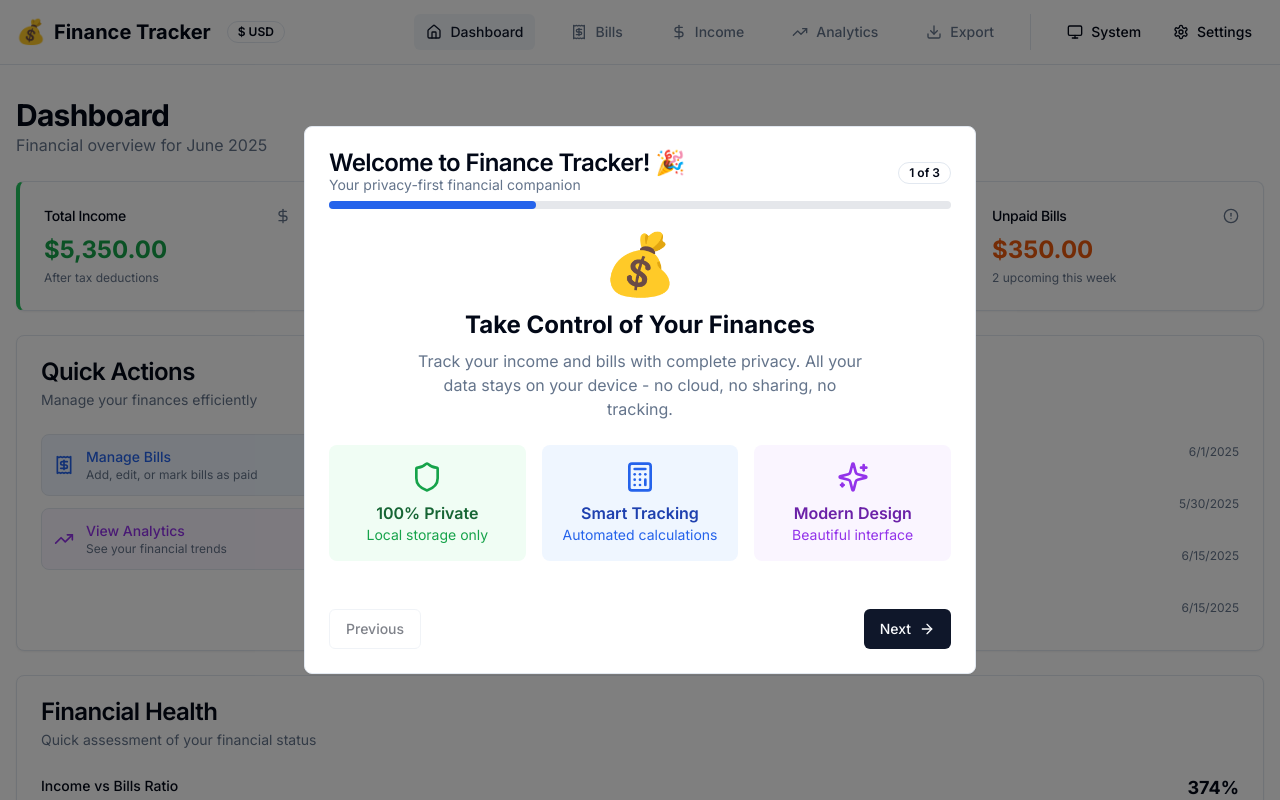
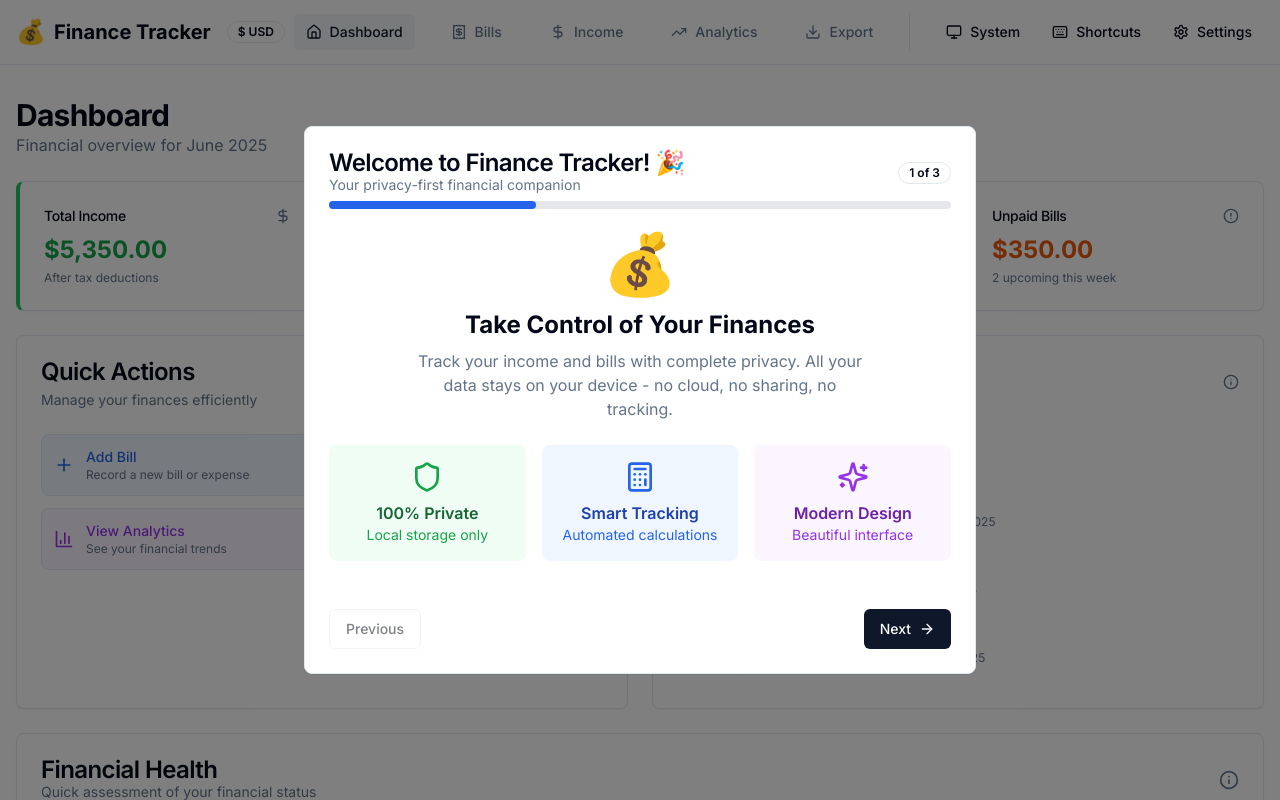
Before and after one commit to Mocsid/personal-finance-tracker, a Next.js app: page / in a window 1280 px wide. Shown: the top 800 px of the page. Built offline with nearby package versions, Linux system fonts and the light colour scheme.

Commit message:
Update dashboard components to use CurrencyDisplay and add comprehensive tooltips throughout the app

```diff
--- a/src/app/page.tsx
+++ b/src/app/page.tsx
@@ -6,7 +6,9 @@ import { RecentActivity } from '@/components/dashboard/recent-activity'
 import { QuickActions } from '@/components/dashboard/quick-actions'
 import { WelcomeWizard } from '@/components/onboarding/welcome-wizard'
 import { Card, CardContent, CardDescription, CardHeader, CardTitle } from '@/components/ui/card'
-import { formatCurrency, getMonthName, getCurrentMonth, getCurrentYear } from '@/lib/utils'
+import { Tooltip } from '@/components/ui/tooltip'
+import { getMonthName, getCurrentMonth, getCurrentYear } from '@/lib/utils'
+import { Info, TrendingUp, Target } from 'lucide-react'
 import useLocalStorage from '@/hooks/use-local-storage'
 
 // This would normally come from your database
@@ -24,8 +26,10 @@ export default function Dashboard() {
   const [hasCompletedOnboarding, setHasCompletedOnboarding] = useLocalStorage('hasCompletedOnboarding', false)
   const [userName] = useLocalStorage('userName', '')
   const [showWelcome, setShowWelcome] = useState(false)
+  const [mounted, setMounted] = useState(false)
 
   useEffect(() => {
+    setMounted(true)
     // Show welcome wizard for new users
     if (!hasCompletedOnboarding) {
       setShowWelcome(true)
@@ -41,9 +45,26 @@ export default function Dashboard() {
   const paidPercentage = (mockData.paidBills / mockData.totalBills) * 100
 
   const getGreeting = () => {
+    if (!mounted) return 'Dashboard'
     const hour = new Date().getHours()
     const greeting = hour < 12 ? 'Good morning' : hour < 18 ? 'Good afternoon' : 'Good evening'
     return userName ? `${greeting}, ${userName}!` : `${greeting}!`
+  }
+
+  const getFinancialHealthLevel = () => {
+    if (paidPercentage >= 80) return { level: 'Excellent', color: 'text-green-600', tip: 'Keep up the great work! You\'re on top of your finances.' }
+    if (paidPercentage >= 50) return { level: 'Good', color: 'text-orange-600', tip: 'You\'re doing well, but consider setting up auto-pay for recurring bills.' }
+    return { level: 'Needs Attention', color: 'text-red-600', tip: 'Focus on paying outstanding bills to improve your financial health.' }
+  }
+
+  const healthLevel = getFinancialHealthLevel()
+
+  if (!mounted) {
+    return (
+      <div className="flex justify-center items-center h-64">
+        <div className="animate-spin rounded-full h-8 w-8 border-b-2 border-primary"></div>
+      </div>
+    )
   }
 
   return (
@@ -76,14 +97,24 @@ export default function Dashboard() {
         {/* Financial Health Indicator */}
         <Card>
           <CardHeader>
-            <CardTitle>Financial Health</CardTitle>
-            <CardDescription>Quick assessment of your financial status</CardDescription>
+            <div className="flex items-center justify-between">
+              <div>
+                <CardTitle>Financial Health</CardTitle>
+                <CardDescription>Quick assessment of your financial status</CardDescription>
+              </div>
+              <Tooltip content="Your financial health is calculated based on income vs bills ratio and payment completion rate">
+                <Info className="h-5 w-5 text-muted-foreground" />
+              </Tooltip>
+            </div>
           </CardHeader>
           <CardContent>
             <div className="space-y-4">
               <div className="flex items-center justify-between">
                 <div className="space-y-1">
-                  <p className="text-sm font-medium">Income vs Bills Ratio</p>
+                  <div className="flex items-center space-x-2">
+                    <TrendingUp className="h-4 w-4 text-muted-foreground" />
+                    <p className="text-sm font-medium">Income vs Bills Ratio</p>
+                  </div>
                   <p className="text-xs text-muted-foreground">
                     Higher is better - shows how much income covers your bills
                   </p>
@@ -102,36 +133,47 @@ export default function Dashboard() {
 
               <div className="flex items-center justify-between">
                 <div className="space-y-1">
-                  <p className="text-sm font-medium">Bill Payment Progress</p>
+                  <div className="flex items-center space-x-2">
+                    <Target className="h-4 w-4 text-muted-foreground" />
+                    <p className="text-sm font-medium">Bill Payment Progress</p>
+                  </div>
                   <p className="text-xs text-muted-foreground">
                     Percentage of bills paid this month
                   </p>
                 </div>
                 <div className="text-right">
                   <div className="text-lg font-bold">{Math.round(paidPercentage)}%</div>
-                  <div className={`text-xs ${
-                    paidPercentage >= 80 ? 'text-green-600' : paidPercentage >= 50 ? 'text-orange-600' : 'text-red-600'
-                  }`}>
-                    {paidPercentage >= 80 ? 'Excellent' : paidPercentage >= 50 ? 'Good' : 'Needs Attention'}
+                  <div className={`text-xs ${healthLevel.color}`}>
+                    {healthLevel.level}
                   </div>
                 </div>
               </div>
 
-              <div className="w-full bg-gray-200 dark:bg-gray-700 rounded-full h-2">
+              <div className="w-full bg-gray-200 dark:bg-gray-700 rounded-full h-3">
                 <div
-                  className={`h-2 rounded-full transition-all duration-300 ${
+                  className={`h-3 rounded-full transition-all duration-500 ${
                     paidPercentage >= 80 ? 'bg-green-500' : paidPercentage >= 50 ? 'bg-orange-500' : 'bg-red-500'
                   }`}
                   style={{ width: `${paidPercentage}%` }}
                 ></div>
               </div>
 
-              {hasCompletedOnboarding && paidPercentage < 50 && (
-                <div className="bg-orange-50 dark:bg-orange-950 border border-orange-200 dark:border-orange-800 p-3 rounded-lg">
-                  <div className="text-sm text-orange-800 dark:text-orange-200">
-                    💡 <strong>Tip:</strong> Consider setting up automatic payments for recurring bills to improve your payment score.
+              {hasCompletedOnboarding && (
+                <Tooltip content={healthLevel.tip}>
+                  <div className={`p-3 rounded-lg border ${
+                    paidPercentage >= 80 ? 'bg-green-50 dark:bg-green-950 border-green-200 dark:border-green-800' :
+                    paidPercentage >= 50 ? 'bg-orange-50 dark:bg-orange-950 border-orange-200 dark:border-orange-800' :
+                    'bg-red-50 dark:bg-red-950 border-red-200 dark:border-red-800'
+                  }`}>
+                    <div className={`text-sm ${
+                      paidPercentage >= 80 ? 'text-green-800 dark:text-green-200' :
+                      paidPercentage >= 50 ? 'text-orange-800 dark:text-orange-200' :
+                      'text-red-800 dark:text-red-200'
+                    }`}>
+                      💡 <strong>Tip:</strong> {healthLevel.tip}
+                    </div>
                   </div>
-                </div>
+                </Tooltip>
               )}
             </div>
           </CardContent>
--- a/src/components/dashboard/quick-actions.tsx
+++ b/src/components/dashboard/quick-actions.tsx
@@ -1,37 +1,42 @@
 'use client'
 
 import Link from 'next/link'
-import { Card, CardContent, CardDescription, CardHeader, CardTitle } from '@/components/ui/card'
-import { Receipt, DollarSign, TrendingUp, Download } from 'lucide-react'
+import { Card, CardContent, CardDescription, CardHeader, CardTitle } from '../ui/card'
+import { Tooltip } from '../ui/tooltip'
+import { Receipt, DollarSign, TrendingUp, Download, Plus, BarChart3 } from 'lucide-react'
 
 const actions = [
   {
-    title: 'Manage Bills',
-    description: 'Add, edit, or mark bills as paid',
+    title: 'Add Bill',
+    description: 'Record a new bill or expense',
     href: '/bills',
-    icon: Receipt,
-    color: 'text-blue-600 bg-blue-50 hover:bg-blue-100'
+    icon: Plus,
+    color: 'text-blue-600 bg-blue-50 hover:bg-blue-100 dark:bg-blue-950 dark:hover:bg-blue-900',
+    tooltip: 'Quickly add a new bill (shortcut: g b, then n b)'
   },
   {
-    title: 'Track Income',
-    description: 'Record your income sources',
+    title: 'Add Income',
+    description: 'Record new income source',
     href: '/income',
     icon: DollarSign,
-    color: 'text-green-600 bg-green-50 hover:bg-green-100'
+    color: 'text-green-600 bg-green-50 hover:bg-green-100 dark:bg-green-950 dark:hover:bg-green-900',
+    tooltip: 'Add income with tax calculations (shortcut: g i, then n i)'
   },
   {
     title: 'View Analytics',
     description: 'See your financial trends',
     href: '/analytics',
-    icon: TrendingUp,
-    color: 'text-purple-600 bg-purple-50 hover:bg-purple-100'
+    icon: BarChart3,
+    color: 'text-purple-600 bg-purple-50 hover:bg-purple-100 dark:bg-purple-950 dark:hover:bg-purple-900',
+    tooltip: 'Analyze your spending patterns and trends'
   },
   {
     title: 'Export Data',
     description: 'Download your financial data',
     href: '/export',
     icon: Download,
-    color: 'text-orange-600 bg-orange-50 hover:bg-orange-100'
+    color: 'text-orange-600 bg-orange-50 hover:bg-orange-100 dark:bg-orange-950 dark:hover:bg-orange-900',
+    tooltip: 'Export data as JSON or CSV for backup'
   }
 ]
 
@@ -46,8 +51,8 @@ export function QuickActions() {
         {actions.map((action) => {
           const Icon = action.icon
           return (
+            <Tooltip key={action.title} content={action.tooltip}>
               <Link
-              key={action.title}
                 href={action.href}
                 className={`flex items-center space-x-3 p-3 rounded-lg border transition-colors ${action.color}`}
               >
@@ -57,6 +62,7 @@ export function QuickActions() {
                   <div className="text-xs text-muted-foreground">{action.description}</div>
                 </div>
               </Link>
+            </Tooltip>
           )
         })}
       </CardContent>
--- a/src/components/dashboard/recent-activity.tsx
+++ b/src/components/dashboard/recent-activity.tsx
@@ -1,8 +1,9 @@
 'use client'
 
-import { Card, CardContent, CardDescription, CardHeader, CardTitle } from '@/components/ui/card'
-import { formatCurrency } from '@/lib/utils'
-import { DollarSign, Receipt, Clock, Check } from 'lucide-react'
+import { Card, CardContent, CardDescription, CardHeader, CardTitle } from '../ui/card'
+import { CurrencyDisplay } from '../ui/currency-display'
+import { Tooltip } from '../ui/tooltip'
+import { DollarSign, Receipt, Clock, Check, Info } from 'lucide-react'
 
 interface Activity {
   id: string
@@ -75,17 +76,38 @@ function getStatusColor(status?: Activity['status']) {
   }
 }
 
+function getActivityTooltip(activity: Activity): string {
+  switch (activity.type) {
+    case 'income':
+      return `Income received on ${activity.date.toLocaleDateString()}`
+    case 'bill_paid':
+      return `Bill payment completed on ${activity.date.toLocaleDateString()}`
+    case 'bill_due':
+      return `Bill due on ${activity.date.toLocaleDateString()}`
+    default:
+      return 'Recent financial activity'
+  }
+}
+
 export function RecentActivity() {
   return (
     <Card>
       <CardHeader>
+        <div className="flex items-center justify-between">
+          <div>
             <CardTitle>Recent Activity</CardTitle>
             <CardDescription>Latest transactions and updates</CardDescription>
+          </div>
+          <Tooltip content="Your most recent financial activities and upcoming due dates">
+            <Info className="h-4 w-4 text-muted-foreground" />
+          </Tooltip>
+        </div>
       </CardHeader>
       <CardContent>
         <div className="space-y-4">
           {recentActivities.map((activity) => (
-            <div key={activity.id} className="flex items-center space-x-3">
+            <Tooltip key={activity.id} content={getActivityTooltip(activity)}>
+              <div className="flex items-center space-x-3 p-2 rounded-lg hover:bg-accent/50 transition-colors">
                 <div className={`w-2 h-2 rounded-full ${getStatusColor(activity.status)}`}></div>
                 <div className="flex items-center space-x-2 flex-1">
                   {getActivityIcon(activity.type, activity.status)}
@@ -93,7 +115,7 @@ export function RecentActivity() {
                     <div className="text-sm font-medium truncate">{activity.title}</div>
                     {activity.amount && (
                       <div className="text-xs text-muted-foreground">
-                      {formatCurrency(activity.amount)}
+                        <CurrencyDisplay amount={activity.amount} />
                       </div>
                     )}
                   </div>
@@ -102,6 +124,7 @@ export function RecentActivity() {
                   </div>
                 </div>
               </div>
+            </Tooltip>
           ))}
         </div>
       </CardContent>
--- a/src/components/navigation.tsx
+++ b/src/components/navigation.tsx
@@ -3,7 +3,7 @@
 import Link from 'next/link'
 import { usePathname } from 'next/navigation'
 import { cn } from '@/lib/utils'
-import { DollarSign, Receipt, Home, TrendingUp, Download, Settings } from 'lucide-react'
+import { DollarSign, Receipt, Home, TrendingUp, Download, Settings, Keyboard } from 'lucide-react'
 import { Button } from './ui/button'
 import { Badge } from './ui/badge'
 import { ThemeToggle } from './ui/theme-toggle'
@@ -28,13 +28,15 @@ export function Navigation() {
       <div className="container mx-auto px-4">
         <div className="flex h-16 items-center justify-between">
           <div className="flex items-center space-x-4">
-            <Link href="/" className="text-xl font-bold flex items-center space-x-2">
-              <span className="text-2xl">💰</span>
-              <span className="hidden sm:inline">Finance Tracker</span>
-            </Link>
+            <Tooltip content="Personal Finance Tracker - Your privacy-first financial companion">
+              <Link href="/" className="text-xl font-bold flex items-center space-x-2">
+                <span className="text-2xl">💰</span>
+                <span className="hidden sm:inline">Finance Tracker</span>
+              </Link>
+            </Tooltip>
 
             {/* Currency Indicator */}
-            <Tooltip content={`Current currency: ${CURRENCIES[currency].name}`}>
+            <Tooltip content={`Current currency: ${CURRENCIES[currency].name}. Click Settings to change.`}>
               <Badge variant="outline" className="hidden sm:flex">
                 {CURRENCIES[currency].symbol} {currency}
               </Badge>
@@ -65,6 +67,15 @@ export function Navigation() {
 
             <div className="flex items-center space-x-2 ml-6 pl-6 border-l">
               <ThemeToggle />
+              <Tooltip content="View keyboard shortcuts (press ?)">
+                <Button variant="ghost" size="sm" onClick={() => {
+                  const event = new KeyboardEvent('keydown', { key: '?' })
+                  window.dispatchEvent(event)
+                }}>
+                  <Keyboard className="h-4 w-4" />
+                  <span className="hidden lg:inline ml-2">Shortcuts</span>
+                </Button>
+              </Tooltip>
               <Tooltip content="Settings (g s)">
                 <Link href="/settings">
                   <Button variant="ghost" size="sm">
```
Also changed, not shown: src/components/dashboard/financial-summary.tsx (+19 -10 lines). Lines whose indentation alone changed are shown as unchanged.
